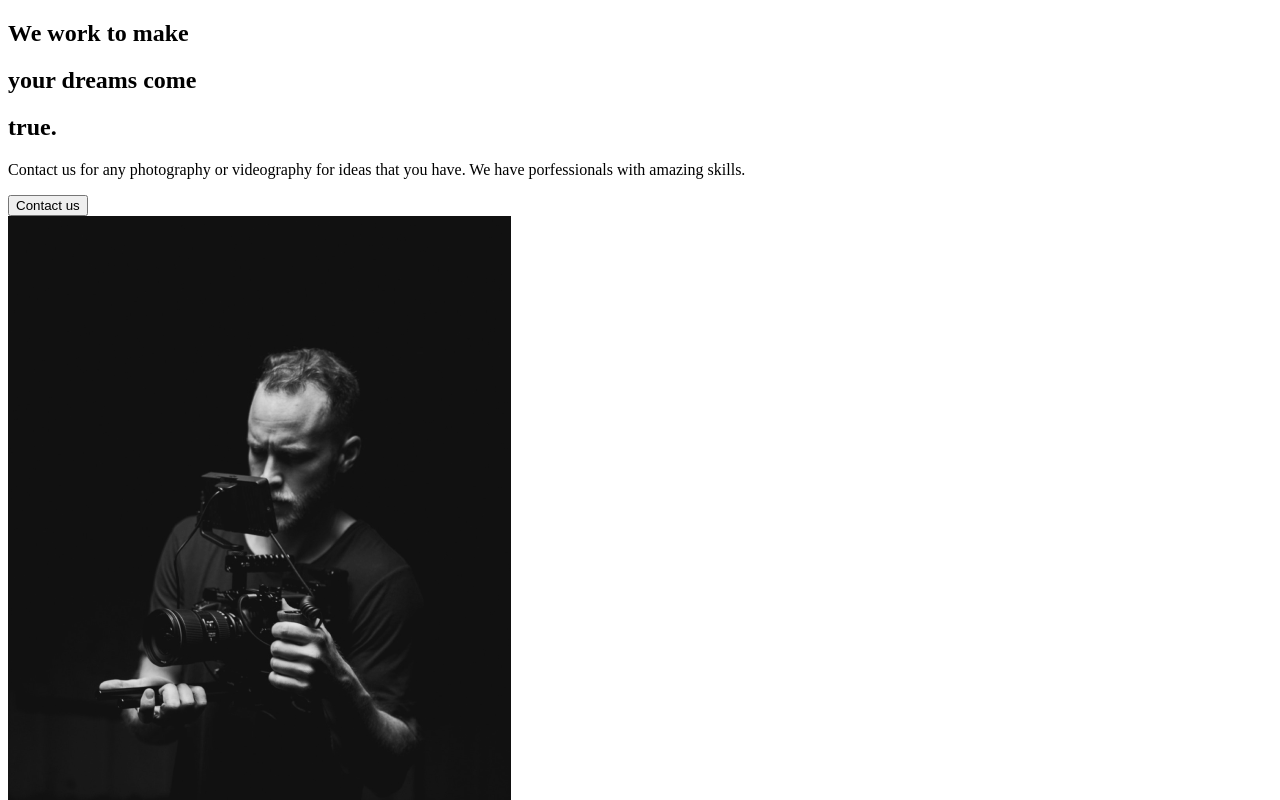
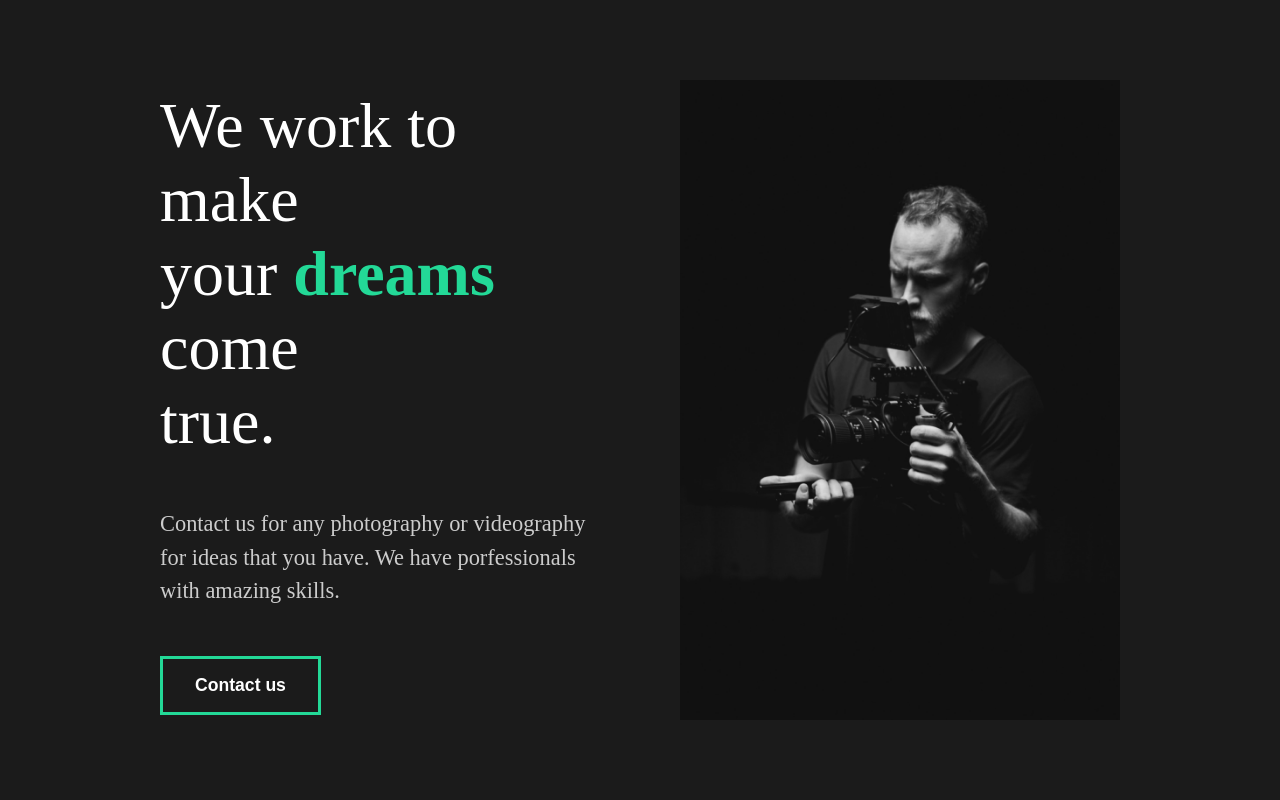
Before and after one commit to Jayden1905/Capture, a React (Vite) app: page / in a window 1280 px wide. Shown: the top 800 px of the page. Built offline with nearby package versions, Linux system fonts and the light colour scheme.

Commit message:
add styled-components and finish styling AboutSection

```diff
--- a/index.html
+++ b/index.html
@@ -1,14 +1,16 @@
 <!DOCTYPE html>
 <html lang="en">
+
 <head>
   <meta charset="UTF-8" />
-    <link rel="icon" type="image/svg+xml" href="/vite.svg" />
+  <link rel="icon" type="image/svg+xml" href="src/assets/react.svg" />
   <meta name="viewport" content="width=device-width, initial-scale=1.0" />
-    <title>Vite + React</title>
+  <title>Capture</title>
 </head>
 
 <body>
   <div id="root"></div>
   <script type="module" src="/src/main.jsx"></script>
 </body>
+
 </html>
--- a/package.json
+++ b/package.json
@@ -10,11 +10,13 @@
   },
   "dependencies": {
     "react": "^18.2.0",
-    "react-dom": "^18.2.0"
+    "react-dom": "^18.2.0",
+    "styled-components": "^5.3.5"
   },
   "devDependencies": {
     "@types/react": "^18.0.17",
     "@types/react-dom": "^18.0.6",
+    "@types/styled-components": "^5.1.26",
     "@vitejs/plugin-react": "^2.1.0",
     "sass": "^1.54.9",
     "vite": "^3.1.0"
--- a/src/App.jsx
+++ b/src/App.jsx
@@ -1,9 +1,13 @@
 import React from "react";
+// Global Styles
+import GlobalStyle from "./components/GlobalStyle";
+// Import Pages
 import AboutUs from "./pages/AboutUs";
 
 const App = () => {
   return (
     <div className="App">
+      <GlobalStyle />
       <AboutUs />
     </div>
   );
--- a/src/components/AboutSection.jsx
+++ b/src/components/AboutSection.jsx
@@ -1,34 +1,70 @@
 import React from "react";
 import home1 from "../assets/home1.png";
+// Styled
+import styled from "styled-components";
 
 const AboutSection = () => {
   return (
-    <div>
-      <div className="description">
+    <StyledAbout>
+      <StyledDescription>
         <div className="title">
-          <div className="hide">
+          <StyledHide>
             <h2>We work to make</h2>
-          </div>
-          <div className="hide">
+          </StyledHide>
+          <StyledHide>
             <h2>
               your <span>dreams</span> come
             </h2>
-          </div>
-          <div className="hide">
+          </StyledHide>
+          <StyledHide>
             <h2>true.</h2>
-          </div>
+          </StyledHide>
         </div>
         <p>
           Contact us for any photography or videography for ideas that you have.
           We have porfessionals with amazing skills.
         </p>
         <button>Contact us</button>
-      </div>
-      <div className="image">
+      </StyledDescription>
+      <StyledImage>
         <img src={home1} alt="Home1"></img>
-      </div>
-    </div>
+      </StyledImage>
+    </StyledAbout>
   );
 };
 
+// Styled components
+const StyledAbout = styled.div`
+  min-height: 90vh;
+  display: flex;
+  align-items: center;
+  justify-content: space-between;
+  padding: 5rem 10rem;
+  color: white;
+`;
+
+const StyledDescription = styled.div`
+  flex: 1;
+  padding-right: 5rem;
+
+  h2 {
+    font-weight: lighter;
+  }
+`;
+
+const StyledImage = styled.div`
+  flex: 1;
+  overflow: hidden;
+
+  img {
+    width: 100%;
+    height: 80vh;
+    object-fit: cover;
+  }
+`;
+
+const StyledHide = styled.div`
+  overflow: hidden;
+`;
+
 export default AboutSection;
--- /dev/null
+++ b/src/components/GlobalStyle.jsx
@@ -0,0 +1,62 @@
+import { createGlobalStyle } from "styled-components";
+
+const GlobalStyle = createGlobalStyle`
+
+* {
+  margin: 0;
+  padding: 0;
+  box-sizing: border-box;
+}
+
+body {
+  background: #1b1b1b;
+}
+
+button {
+  font-weight: bold;
+  font-size: 1.1rem;
+  cursor: pointer;
+  padding: 1rem 2rem;
+  border: 3px solid #23d997;
+  background: transparent;
+  color: white;
+  transition: all 0.5s ease;
+
+  &:hover{
+    background-color: #23d997;
+    color: white;
+  }
+}
+
+h2 {
+  font-weight: lighter;
+  font-size: 4rem;
+}
+
+h3 {
+  color: white;
+}
+
+h4 {
+  font-weight: bold;
+}
+
+span {
+  font-weight: bold;
+  color: #23d997
+}
+
+a {
+  font-size: 1.1rem;
+}
+
+p {
+  padding: 3rem 0rem;
+  color: #ccc;
+  font-size: 1.4rem;
+  line-height: 150%
+}
+
+`;
+
+export default GlobalStyle;
```
Also changed, not shown: 1 other file (tests, documents, lock files or other folders). Lines whose indentation alone changed are shown as unchanged.
